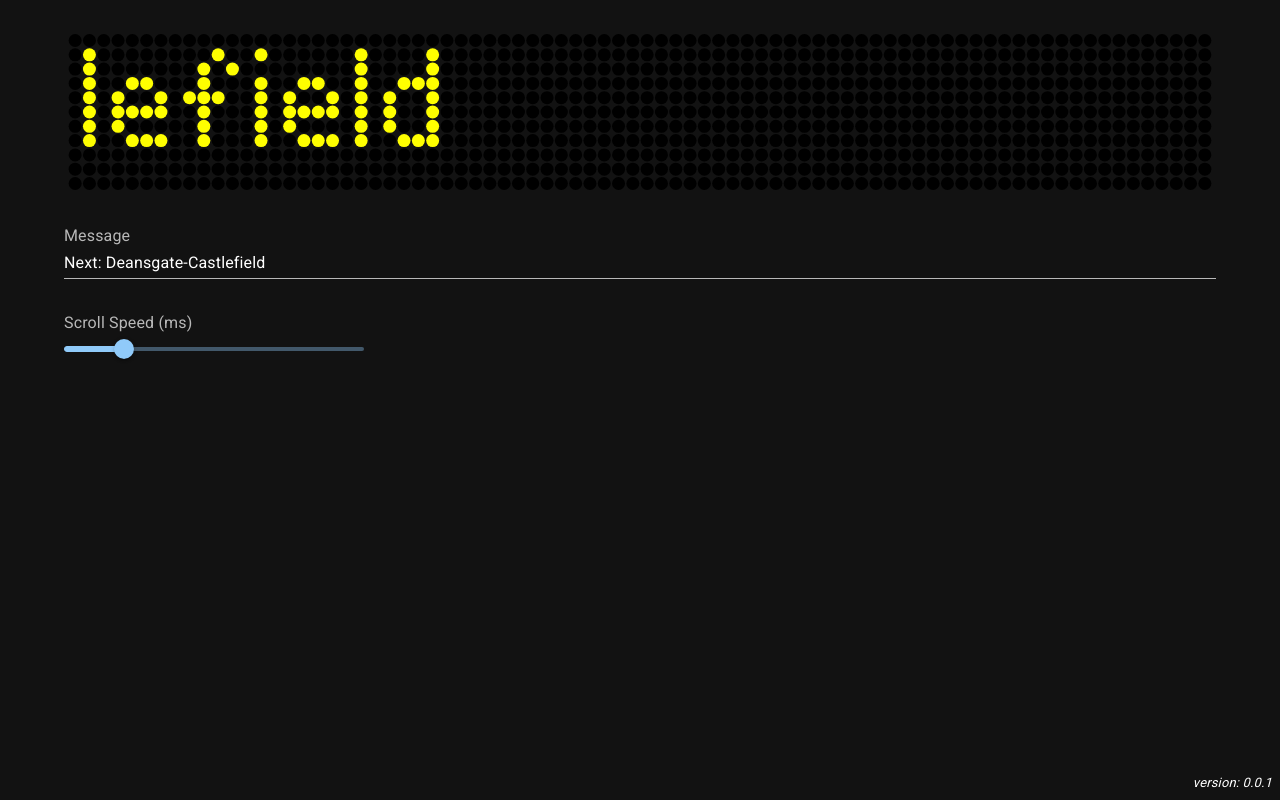
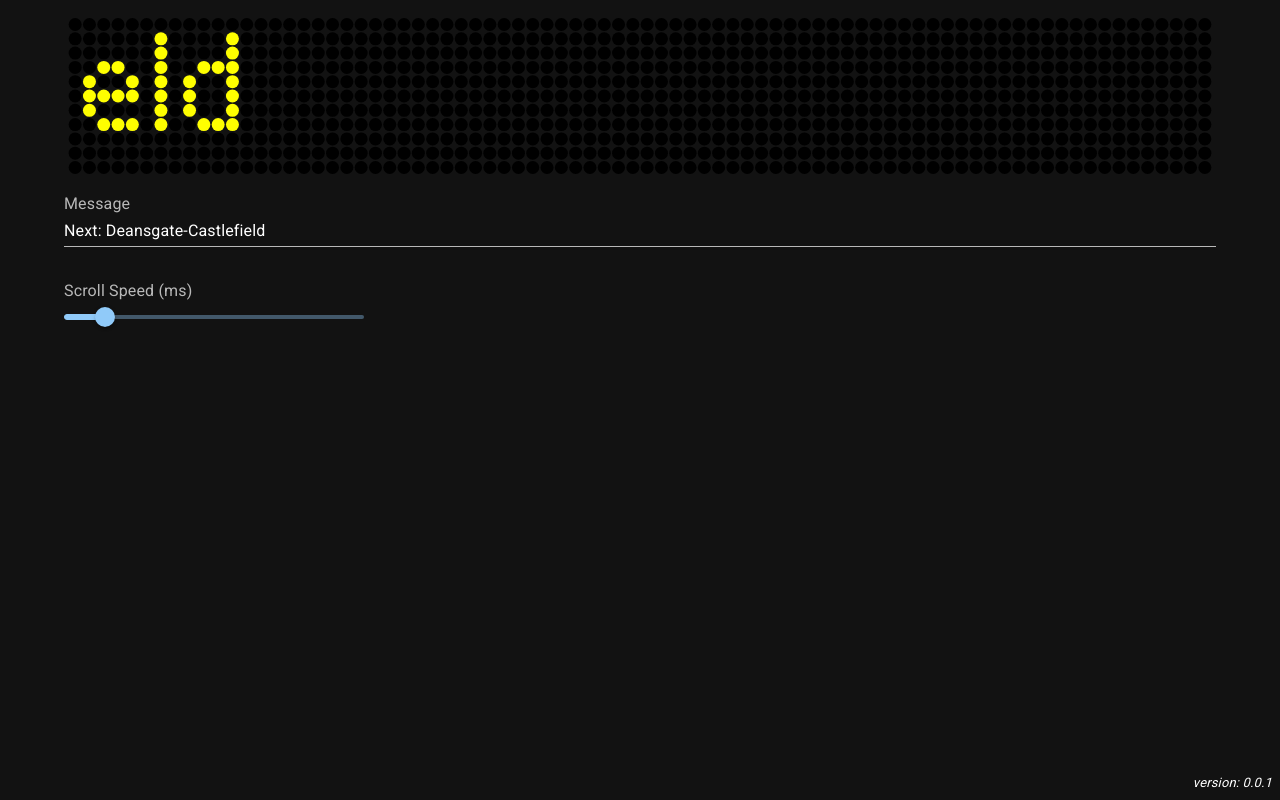
Before and after one commit to taylorjg/led-matrix, a React (Vite) app: page / in a window 1280 px wide. Built offline with nearby package versions, Linux system fonts and the light colour scheme; some icons are missing.

Commit message:
Add icons to enter/exit Fullscreen mode

```diff
--- a/src/app.jsx
+++ b/src/app.jsx
@@ -7,6 +7,8 @@ import {
   Slider,
   TextField,
 } from "@mui/material";
+import FullscreenIcon from "@mui/icons-material/Fullscreen";
+import FullscreenExitIcon from "@mui/icons-material/FullscreenExit";
 import PauseCircleIcon from "@mui/icons-material/PauseCircle";
 import PlayCircleIcon from "@mui/icons-material/PlayCircle";
 
@@ -16,11 +18,13 @@ import { makeMessageMatrix } from "@app/helpers";
 import { StyledLedMatrixWrapper } from "./app.styles";
 
 const DEFAULT_MESSAGE = "Next: Deansgate-Castlefield";
+const GAP = 2;
 
 export const App = () => {
   const [message, setMessage] = useState(DEFAULT_MESSAGE);
-  const [scrollSpeed, setScrollSpeed] = useState(50);
+  const [scrollSpeed, setScrollSpeed] = useState(Math.ceil((1000 / 60) * 2));
   const [scrollingEnabled, setScrollingEnabled] = useState(false);
+  const [isFullscreen, setIsFullscreen] = useState(false);
 
   // TODO: move these inside the LedMatrix component
   const [offset, setOffset] = useState(0);
@@ -38,9 +42,21 @@ export const App = () => {
     setScrollSpeed(value);
   };
 
+  const onFullscreen = () => {
+    document.documentElement.requestFullscreen().then(() => {
+      setIsFullscreen(true);
+    });
+  };
+
+  const onFullscreenExit = () => {
+    document.exitFullscreen().then(() => {
+      setIsFullscreen(false);
+    });
+  };
+
   const callback = useCallback(
-    (elapsed) => {
-      console.log("[requestAnimationFrame callback]", elapsed);
+    (/* elapsed */) => {
+      // console.log("[requestAnimationFrame callback]", elapsed);
       setOffset((value) => {
         const newValue = value + 1;
         return newValue < messageMatrix[0].length ? newValue : 0;
@@ -53,15 +69,24 @@ export const App = () => {
 
   return (
     <>
-      <Container sx={{ mt: 4 }}>
+      <Container sx={{ mt: GAP }}>
         <StyledLedMatrixWrapper>
           <LedMatrix messageMatrix={messageMatrix} offset={offset} />
         </StyledLedMatrixWrapper>
 
         <Box
           component="form"
-          sx={{ mt: 4, display: "flex", flexDirection: "column", gap: 4 }}
+          sx={{
+            mt: GAP,
+            display: "flex",
+            flexDirection: "column",
+            gap: GAP * 2,
+          }}
         >
+          {isFullscreen ? (
+            <FullscreenExitIcon fontSize="large" onClick={onFullscreenExit} />
+          ) : (
+            <>
               <FormControl>
                 <FormLabel htmlFor="message">Message</FormLabel>
                 <TextField
@@ -83,10 +108,9 @@ export const App = () => {
                   valueLabelDisplay="auto"
                   min={0}
                   max={250}
-              step={10}
                 />
               </FormControl>
-
+              <div style={{ display: "flex", justifyContent: "space-between" }}>
                 {scrollingEnabled ? (
                   <PauseCircleIcon
                     fontSize="large"
@@ -98,6 +122,11 @@ export const App = () => {
                     onClick={() => setScrollingEnabled(true)}
                   />
                 )}
+
+                <FullscreenIcon fontSize="large" onClick={onFullscreen} />
+              </div>
+            </>
+          )}
         </Box>
       </Container>
       <Version />
```
Lines whose indentation alone changed are shown as unchanged.
